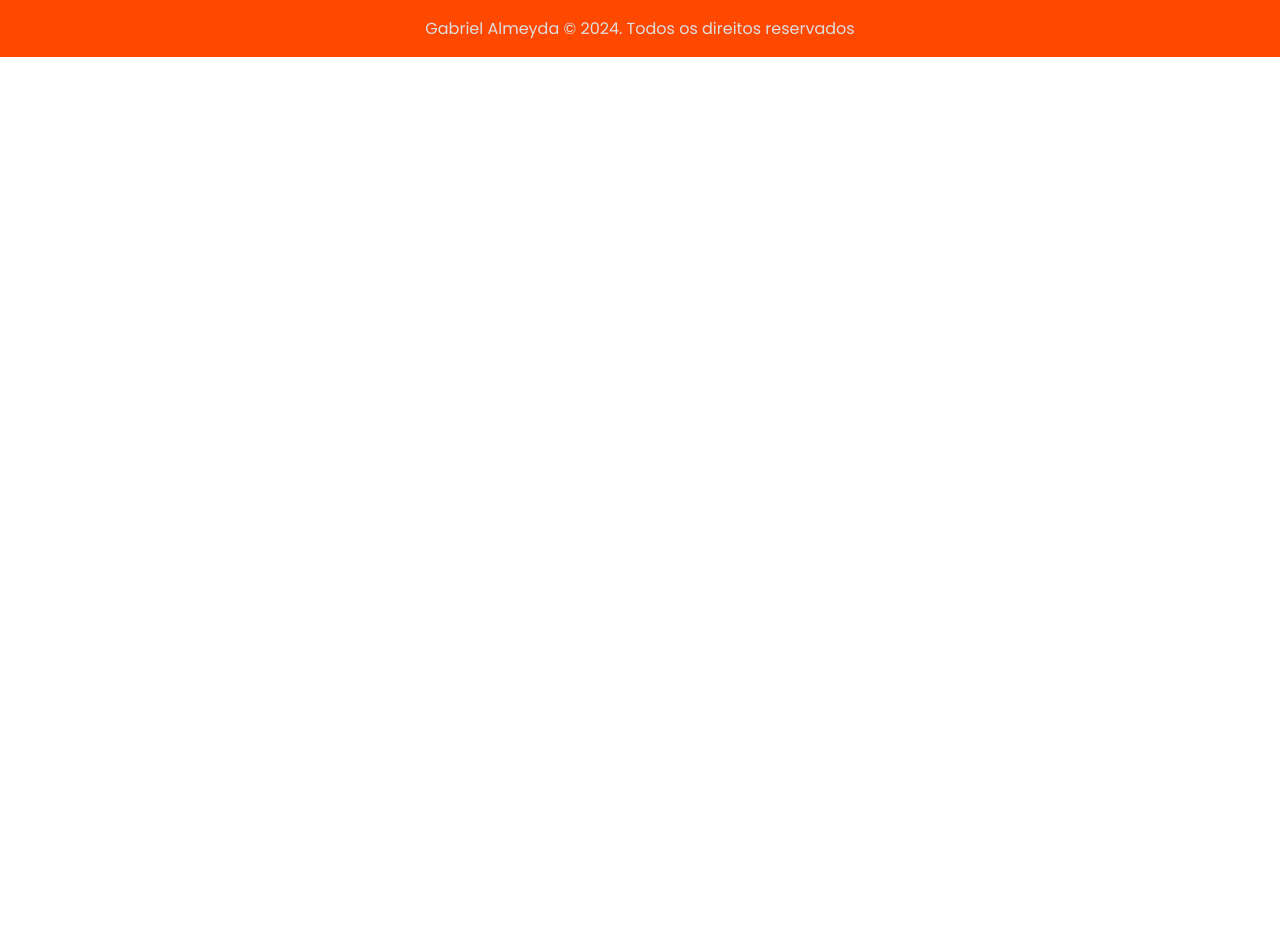
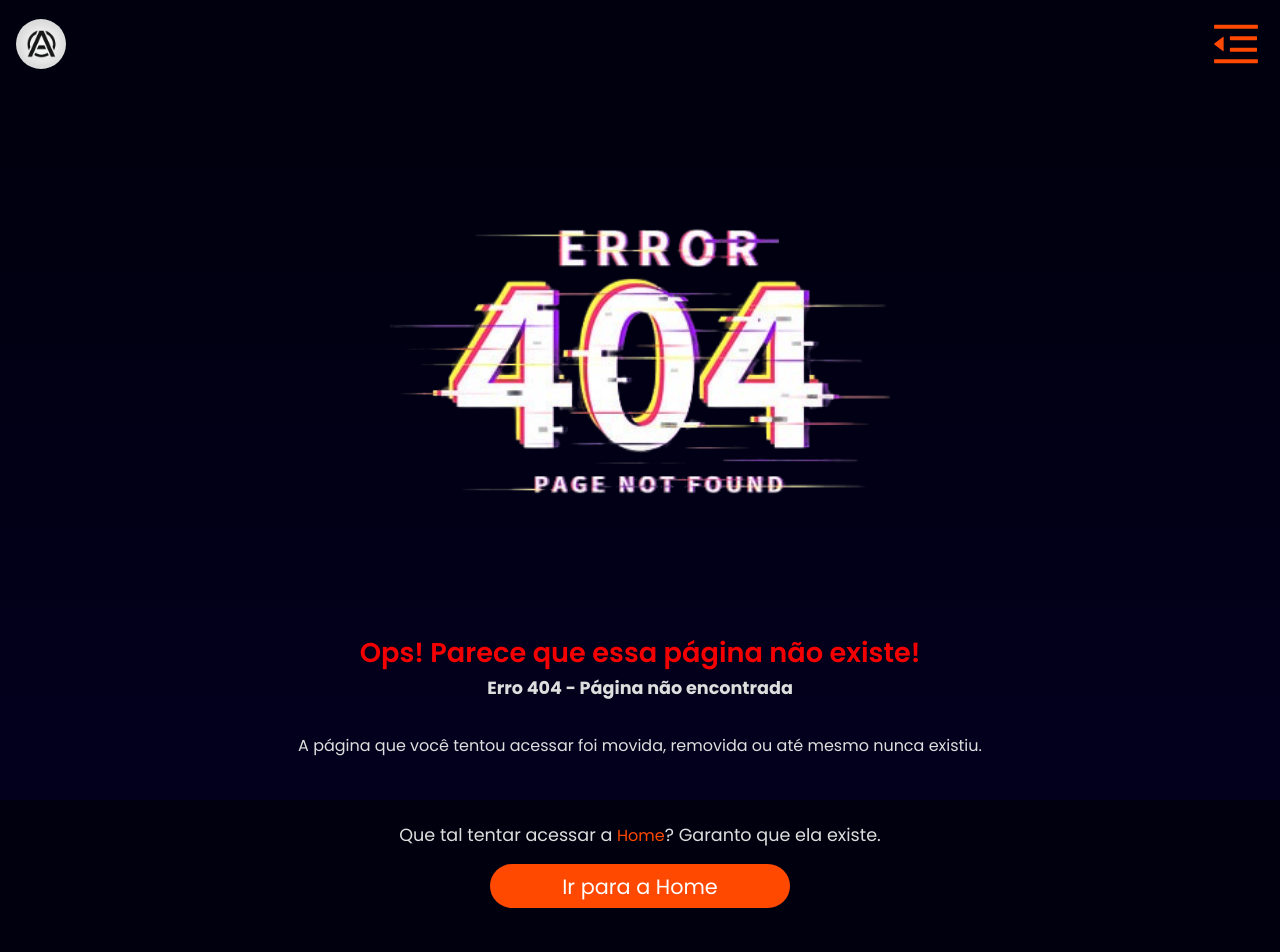
Before and after one commit to GabAlmeyda/my-portfolio, a React (Vite) app: page / in a window 1280 px wide. Shown: the top 952 px of the page. Before the commit the page ends 800 px from the top, so only its background shows below. Built offline with nearby package versions, Linux system fonts and the light colour scheme.

Commit message:
'NotFound' criada

```diff
--- a/src/App.css
+++ b/src/App.css
@@ -8,5 +8,5 @@ body.contact_bg {
     background-color: var(--bg-color-alt);
 }
 body.notFound_bg {
-    background-color: rgb(27, 27, 27);
+    background: var(--bg-color-alt) linear-gradient(to bottom, rgb(0, 0, 15) 20%, var(--bg-color-alt)) fixed;
 }
--- a/src/App.jsx
+++ b/src/App.jsx
@@ -35,7 +35,7 @@ function ChangeBgColor() {
 			}
 		});
 
-		if (!found) body.classList.add("not-found_bg");
+		if (!found) body.classList.add("notFound_bg");
 	}, [location.pathname]);
 }
 
--- a/src/components/form/Input.jsx
+++ b/src/components/form/Input.jsx
@@ -1,11 +1,18 @@
 import styles from './Input.module.css'
 
-function Input({ type="text", placeholder="Digite aqui", value="", label="", handleChange, name }) {
+function Input({ type="text", placeholder="Digite aqui", value="", label="", handleChange, autoComplete="", name }) {
 
 	return (<div className={styles.input_container}>
 		<label htmlFor={name}>{label}</label>
 
-		<input type={type} placeholder={placeholder} value={value} name={name} id={name} onChange={handleChange} required/>
+		<input
+			type={type}
+			placeholder={placeholder}
+			value={value}
+			onChange={handleChange}
+			autoComplete={autoComplete}
+			name={name} id={name}
+			required />
 	</div>)
 }
 
--- a/src/components/layouts/Header.jsx
+++ b/src/components/layouts/Header.jsx
@@ -17,7 +17,7 @@ function Header() {
         <p>Sou desenvolvedor full-stack e estou pronto para qualquer desafio.</p>
 
         <div className={styles.icons_container}>
-            <a href='#' rel='noopener noreferrer' target='_blank'><AiFillInstagram /></a>
+            <a href='https://www.instagram.com/gab.almeyda/' rel='noopener noreferrer' target='_blank'><AiFillInstagram /></a>
             <a href='#' rel='noopender noreferre' target='_blank'><AiFillLinkedin /></a>
         </div>
 
--- a/src/components/layouts/LinkButton.module.css
+++ b/src/components/layouts/LinkButton.module.css
@@ -1,9 +1,7 @@
 .btn_container {
+    width: 100%;
+
     text-align: center;
-}
-
-.important {
-    margin-top: 6rem;
 }
 
 .btn {
@@ -26,7 +24,7 @@
     transform: scale(1);
 }
 
-.btn :hover * {
+.btn:hover * {
     color: lightgray;
 }
 .btn:active * {
@@ -37,3 +35,19 @@
     color: white;
     font-size: 1.3rem;
 }
+
+/* Custom Classes*/
+
+.important {
+    margin-top: 6rem;
+}
+
+.orangeColor .btn {
+    background-color: var(--acc-color-2);
+}
+.orangeColor .btn:hover {
+    background-color: var(--acc-color-2_hover);
+}
+.orangeColor .btn:active {
+    background-color: var(--acc-color-2_active);
+}
--- a/src/components/layouts/Navbar.module.css
+++ b/src/components/layouts/Navbar.module.css
@@ -54,24 +54,24 @@
 
     z-index: 10;
 }
-ul li {
+.navbar ul li {
     margin-bottom: .7rem;
     padding: .3rem;
 
     text-align: end;
 }
-ul li * {
+.navbar ul li * {
 
     font-size: 2em;
     color: #fff;
 }
-ul li:last-child {
+.navbar ul li:last-child {
     border-radius: 15px;
 
     background-color: var(--acc-color-1);
 }
 
-ul.visible {
+.navbar ul.visible {
     display: flex;
 
     position: relative;
@@ -79,6 +79,6 @@ ul.visible {
     height: 100vh;
 }
 
-ul.hidden {
+.navbar ul.hidden {
     display: none;
 }
--- a/src/components/pages/Contact.jsx
+++ b/src/components/pages/Contact.jsx
@@ -52,6 +52,7 @@ function Contact() {
                 label="Digite seu nome:"
                 placeholder="Insira seu nome"
                 value={userData.userName}
+                autoComplete='name'
                 name="userName"
                 handleChange={onInputChange}
             />
@@ -60,7 +61,8 @@ function Contact() {
                 type="email"
                 label="Digite seu email:"
                 placeholder="Insira seu email"
-                value={userData.userName}
+                value={userData.userEmail}
+                autoComplete='email'
                 name="userEmail"
                 handleChange={onInputChange}
             />
--- a/src/components/pages/Contact.module.css
+++ b/src/components/pages/Contact.module.css
@@ -1,8 +1,5 @@
 .top {
-	height: 40vh;
-
-	padding-inline: 1rem;
-	padding-top: 4rem;
+	padding: 4rem 1rem 2.5rem;
 
 	text-align: left;
 }
--- a/src/components/pages/Home.jsx
+++ b/src/components/pages/Home.jsx
@@ -16,9 +16,11 @@ function Home() {
         <Section id="about" customClass={styles.about}>
             <h2>Sobre mim</h2>
 
-            <p>Meu nome é Gabriel Almeida de Lima, tenho 17 anos  e sou um desenvolvedor full-stack que consegue desenvolver sites modernos e eficientes.</p>
+            <p>Meu nome é Gabriel Almeida de Lima, tenho 17 anos  e atuo como desenvolvedor full-stack que consegue desenvolver sites modernos e eficientes.</p>
 
-            <p>Meu foco está na entrega rápida do produto, mas ainda conseguindo manter toda a consistência, responsividade e segurança necessária para que o seu site seja seguro e completo.</p>
+            <p>Meu foco está na entrega rápida do produto, sem abrir mão da consistência, responsividade e segurança necessária para que o seu site seja seguro e completo.</p>
+
+            <p>Minha experiência na criação de sites me ajudou a construir serviços com as mais novas e eficientes tecnologias do mercado, fazendo meu trabalho ser sempre o mais profissional e moderno possível.</p>
         </Section>
 
         <Section id='tools' customClass={styles.tools}>
@@ -49,7 +51,7 @@ function Home() {
         <Section id="contact" customClass={styles.contact}>
             <div className={styles.contact_container}>
                 <h2>Precisa de algum serviço?</h2>
-                <p>Estou a postos para fazer o melhor site, no menor tempo possível</p>
+                <p>O seu site com segurança, eficiência e modernidade, tudo num lugar só.</p>
 
                 <LinkButton to="/my-portfolio/contact" text="Contate-me" customClass="important" />
             </div>
--- a/src/components/pages/NotFound.jsx
+++ b/src/components/pages/NotFound.jsx
@@ -1,8 +1,29 @@
 import styles from './NotFound.module.css'
+
+import LinkButton from '../layouts/LinkButton'
+import Navbar from '../layouts/Navbar'
+
+import pageNotFound from '../../images/pageNotFound.png'
 
 function NotFound() {
 
-    return
+    return (<>
+        <Navbar />
+
+        <div className={styles.notFound_container}>
+            <img src={pageNotFound} alt="Página não encontrada"/>
+            <h1>Ops! Parece que essa página não existe!</h1>
+            <h2>Erro 404 - Página não encontrada</h2>
+            <p>A página que você tentou acessar foi movida, removida ou até mesmo nunca existiu.</p>
+
+            <p>Que tal tentar acessar a <span>Home</span>? Garanto que ela existe.</p>
+            <LinkButton
+                to="/my-portfolio"
+                text="Ir para a Home"
+                customClass="orangeColor"
+            />
+        </div>
+    </>)
 }
 
 export default NotFound
--- a/src/components/pages/NotFound.module.css
+++ b/src/components/pages/NotFound.module.css
@@ -0,0 +1,59 @@
+.notFound_container {
+	display: flex;
+	align-items: center;
+	flex-flow: column wrap;
+
+	padding: 1rem;
+	padding-bottom: 4rem;
+
+	text-align: center;
+}
+
+.notFound_container img {
+	width: clamp(300px, 100%, 500px);
+}
+
+.notFound_container h1 {
+	margin-top: 1.5rem;
+	margin-bottom: .3rem;
+
+	font-size: 1.7em;
+	color: rgb(245, 0, 0);
+	font-weight: 600;
+	line-height: 1.3;
+}
+.notFound_container h1 + h2 {
+	margin-bottom: 2rem;
+
+	font-size: 1.1em;
+}
+
+.notFound_container p {
+	margin-bottom: 1rem;
+
+	font-size: 1em;
+}
+
+.notFound_container ul {
+	margin-bottom: 1.5rem;
+
+	list-style: disc;
+	text-align: left;
+}
+
+.notFound_container ul li {
+	position: relative;
+	left: 1rem;
+	padding: .2rem;
+}
+
+.notFound_container p:last-of-type {
+	margin-top: 3rem;
+	margin-bottom: 1rem;
+
+	font-size: 1.1rem;
+}
+
+.notFound_container p:last-of-type span {
+	color: var(--acc-color-2);
+}
```
Also changed, not shown: src/images/pageNotFound.png (added).
